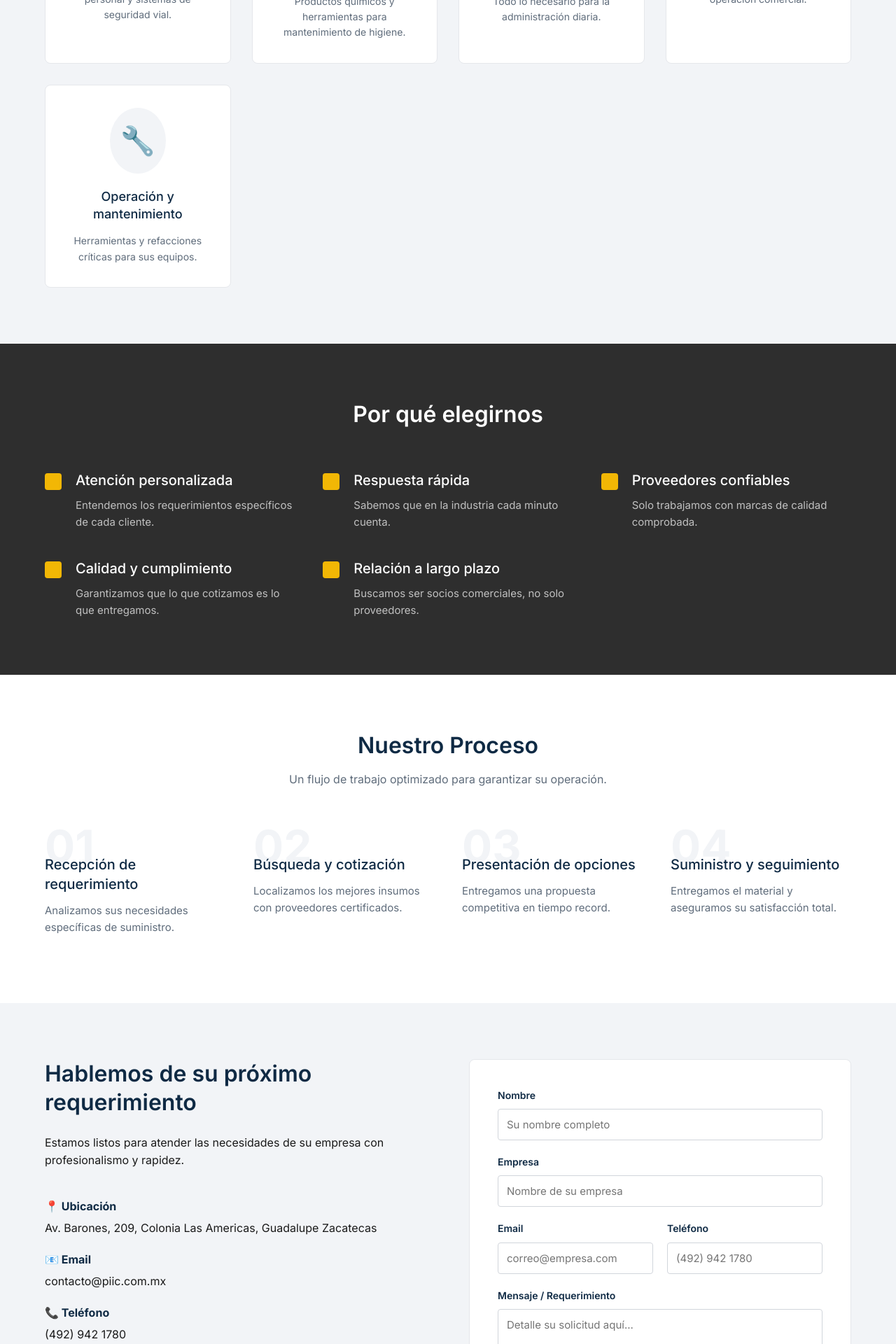
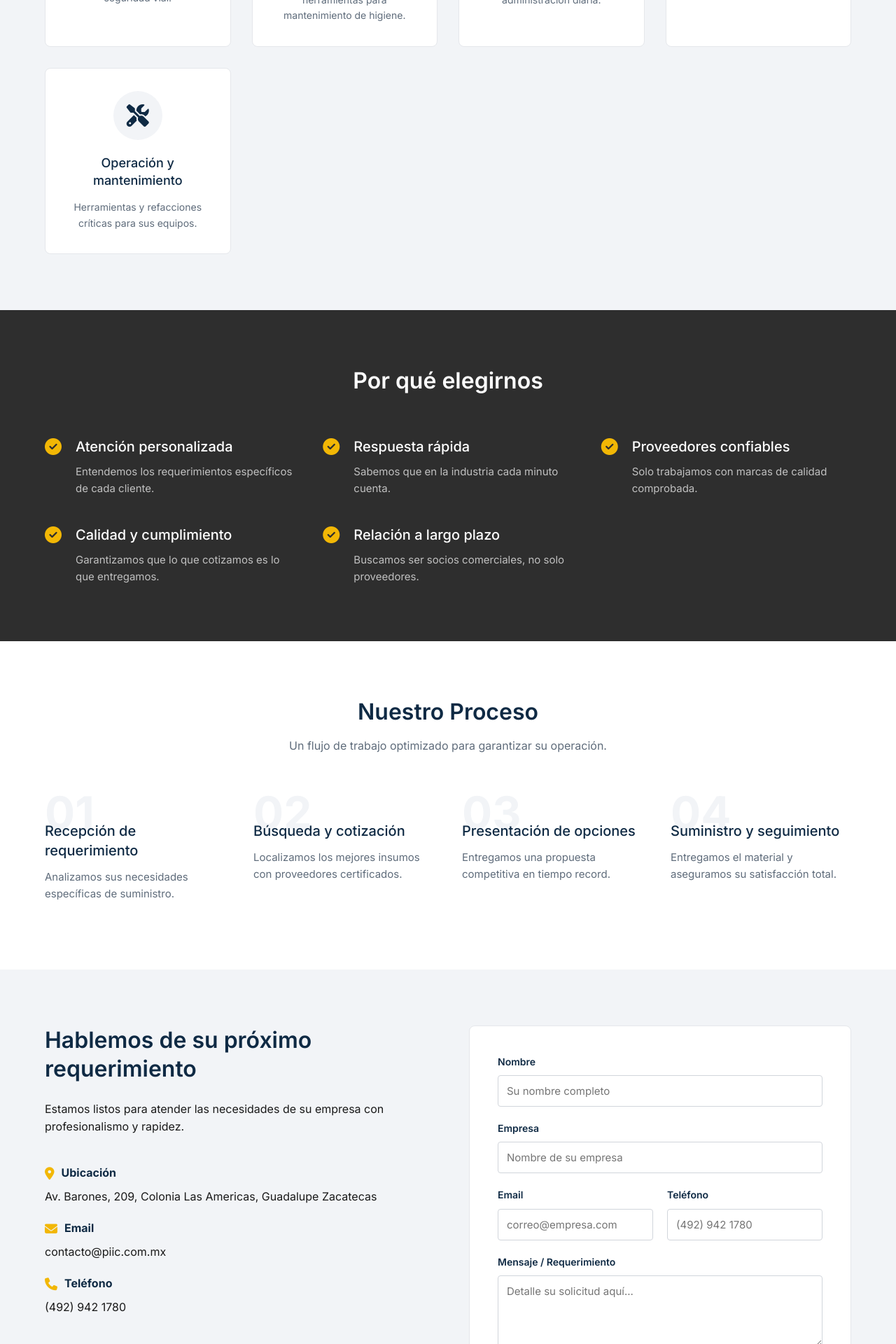
Before and after one commit to felipemiramontesr/piic, a React (Vite) app: page / in a window 1280 px wide. Shown: the part 1940-3860 px from the top of the page at 70% size. Built offline with nearby package versions, Linux system fonts and the light colour scheme.

Commit message:
feat: global integration of Font Awesome professional icons

```diff
--- a/index.html
+++ b/index.html
@@ -14,6 +14,7 @@
   <link rel="preconnect" href="https://fonts.googleapis.com">
   <link rel="preconnect" href="https://fonts.gstatic.com" crossorigin>
   <link href="https://fonts.googleapis.com/css2?family=Inter:wght@400;500;600;700&display=swap" rel="stylesheet">
+  <link rel="stylesheet" href="https://cdnjs.cloudflare.com/ajax/libs/font-awesome/6.4.0/css/all.min.css">
 </head>
 
 <body>
--- a/src/pages/OilSkimmersForm.tsx
+++ b/src/pages/OilSkimmersForm.tsx
@@ -340,7 +340,9 @@ export default function OilSkimmersForm() {
                                 onDragLeave={handleDragLeave}
                                 onDrop={handleDrop}
                             >
-                                <div className="file-upload-icon">📁</div>
+                                <div className="file-upload-icon">
+                                    <i className="fa-solid fa-cloud-arrow-up"></i>
+                                </div>
                                 <div className="file-upload-text">Arrastra tus archivos aquí</div>
                                 <div className="file-upload-divider">o</div>
                                 <label className="btn-upload">
--- a/src/sections/Contact.tsx
+++ b/src/sections/Contact.tsx
@@ -52,15 +52,24 @@ const Contact: React.FC = () => {
             <p>Estamos listos para atender las necesidades de su empresa con profesionalismo y rapidez.</p>
             <div className="contact-details">
               <div className="detail-item">
-                <strong>📍 Ubicación</strong>
+                <div className="detail-header">
+                  <i className="fa-solid fa-location-dot contact-icon"></i>
+                  <strong>Ubicación</strong>
+                </div>
                 <p>Av. Barones, 209, Colonia Las Americas, Guadalupe Zacatecas</p>
               </div>
               <div className="detail-item">
-                <strong>📧 Email</strong>
+                <div className="detail-header">
+                  <i className="fa-solid fa-envelope contact-icon"></i>
+                  <strong>Email</strong>
+                </div>
                 <p><a href="mailto:contacto@piic.com.mx">contacto@piic.com.mx</a></p>
               </div>
               <div className="detail-item">
-                <strong>📞 Teléfono</strong>
+                <div className="detail-header">
+                  <i className="fa-solid fa-phone contact-icon"></i>
+                  <strong>Teléfono</strong>
+                </div>
                 <p><a href="tel:4929421780">(492) 942 1780</a></p>
               </div>
             </div>
@@ -136,8 +145,17 @@ const Contact: React.FC = () => {
         }
         .detail-item strong {
           display: block;
-          margin-bottom: 5px;
           color: var(--color-primary);
+        }
+        .detail-header {
+          display: flex;
+          align-items: center;
+          gap: 10px;
+          margin-bottom: 8px;
+        }
+        .contact-icon {
+          color: var(--color-accent);
+          font-size: 18px;
         }
         .contact-form-container {
           background-color: var(--color-white);
--- a/src/sections/Features.tsx
+++ b/src/sections/Features.tsx
@@ -18,7 +18,7 @@ const Features: React.FC = () => {
         <div className="features-grid">
           {featureList.map((feature, index) => (
             <div key={index} className="feature-item">
-                            <span className="feature-marker"></span>
+              <i className="fa-solid fa-circle-check feature-icon"></i>
               <div className="feature-content">
                 <h3>{feature.title}</h3>
                 <p>{feature.text}</p>
@@ -42,13 +42,11 @@ const Features: React.FC = () => {
           display: flex;
           gap: 20px;
         }
-        .feature-marker {
+        .feature-icon {
           flex-shrink: 0;
-          width: 24px;
-          height: 24px;
-          background-color: var(--color-accent);
-          border-radius: 4px;
-          margin-top: 4px;
+          font-size: 24px;
+          color: var(--color-accent);
+          margin-top: 2px;
         }
         .feature-item h3 {
           margin-bottom: 10px;
--- a/src/sections/Header.tsx
+++ b/src/sections/Header.tsx
@@ -33,11 +33,7 @@ const Header: React.FC<HeaderProps> = ({ showCta = true, simpleMode = false }) =
         {simpleMode ? (
           <div className="nav-simple">
             <a href="https://piic.com.mx/" className="simple-link">
-              <svg xmlns="http://www.w3.org/2000/svg" className="icon-globe" viewBox="0 0 24 24" fill="none" stroke="currentColor" strokeWidth="2" strokeLinecap="round" strokeLinejoin="round">
-                <circle cx="12" cy="12" r="10"></circle>
-                <line x1="2" y1="12" x2="22" y2="12"></line>
-                <path d="M12 2a15.3 15.3 0 0 1 4 10 15.3 15.3 0 0 1-4 10 15.3 15.3 0 0 1-4-10 15.3 15.3 0 0 1 4-10z"></path>
-              </svg>
+              <i className="fa-solid fa-globe icon-globe"></i>
               Ver nuestro sitio web
             </a>
           </div>
@@ -150,8 +146,7 @@ const Header: React.FC<HeaderProps> = ({ showCta = true, simpleMode = false }) =
             color: var(--color-accent);
         }
         .icon-globe {
-            width: 20px;
-            height: 20px;
+            font-size: 18px;
         }
         @media (max-width: 992px) {
           .nav, .nav-cta { display: none; }
--- a/src/sections/Services.tsx
+++ b/src/sections/Services.tsx
@@ -8,7 +8,9 @@ interface ServiceCardProps {
 
 const ServiceCard: React.FC<ServiceCardProps> = ({ icon, title, description }) => (
   <div className="glass-card service-card">
-    <div className="service-icon">{icon}</div>
+    <div className="service-icon">
+      <i className={icon}></i>
+    </div>
     <h3>{title}</h3>
     <p>{description}</p>
     <style>{`
@@ -17,11 +19,15 @@ const ServiceCard: React.FC<ServiceCardProps> = ({ icon, title, description }) =
         height: 100%;
       }
       .service-icon {
-        font-size: 40px;
+        font-size: 32px;
         margin-bottom: 20px;
-        display: inline-block;
-        padding: 15px;
+        display: inline-flex;
+        align-items: center;
+        justify-content: center;
+        width: 70px;
+        height: 70px;
         background-color: var(--color-bg);
+        color: var(--color-primary);
         border-radius: 50%;
       }
       .service-card h3 {
@@ -39,11 +45,11 @@ const ServiceCard: React.FC<ServiceCardProps> = ({ icon, title, description }) =
 
 const Services: React.FC = () => {
   const serviceList = [
-    { icon: '🛡️', title: 'Seguridad industrial', description: 'Equipos de protección personal y sistemas de seguridad vial.' },
-    { icon: '🧹', title: 'Limpieza y sanitización', description: 'Productos químicos y herramientas para mantenimiento de higiene.' },
-    { icon: '📁', title: 'Papelería y suministros de oficina', description: 'Todo lo necesario para la administración diaria.' },
-    { icon: '💼', title: 'Insumos comerciales', description: 'Materiales diversos para la operación comercial.' },
-    { icon: '🔧', title: 'Operación y mantenimiento', description: 'Herramientas y refacciones críticas para sus equipos.' },
+    { icon: 'fa-solid fa-shield-halved', title: 'Seguridad industrial', description: 'Equipos de protección personal y sistemas de seguridad vial.' },
+    { icon: 'fa-solid fa-broom', title: 'Limpieza y sanitización', description: 'Productos químicos y herramientas para mantenimiento de higiene.' },
+    { icon: 'fa-solid fa-folder-open', title: 'Papelería y suministros de oficina', description: 'Todo lo necesario para la administración diaria.' },
+    { icon: 'fa-solid fa-briefcase', title: 'Insumos comerciales', description: 'Materiales diversos para la operación comercial.' },
+    { icon: 'fa-solid fa-screwdriver-wrench', title: 'Operación y mantenimiento', description: 'Herramientas y refacciones críticas para sus equipos.' },
   ];
 
   return (
```
Lines whose indentation alone changed are shown as unchanged.
